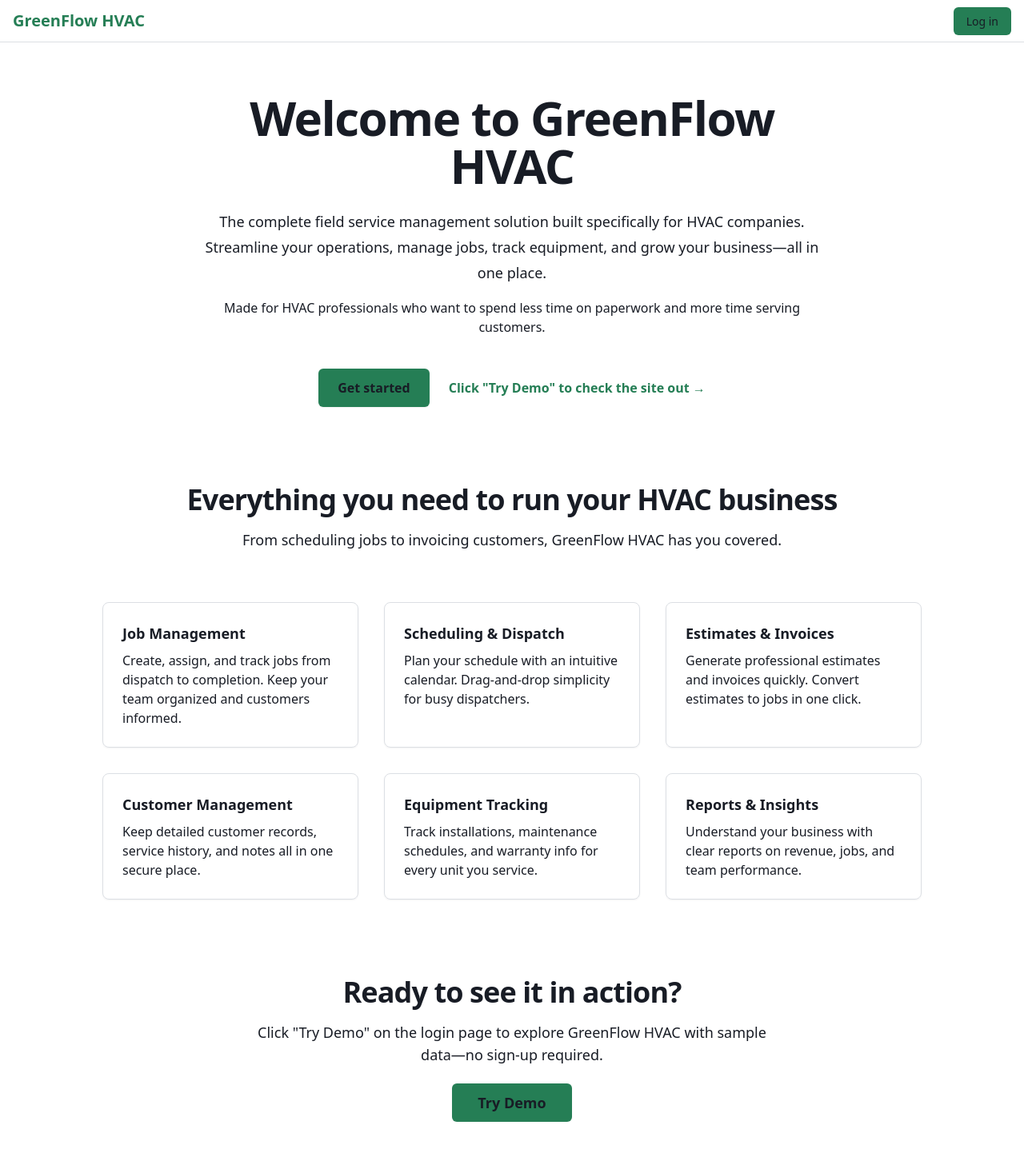
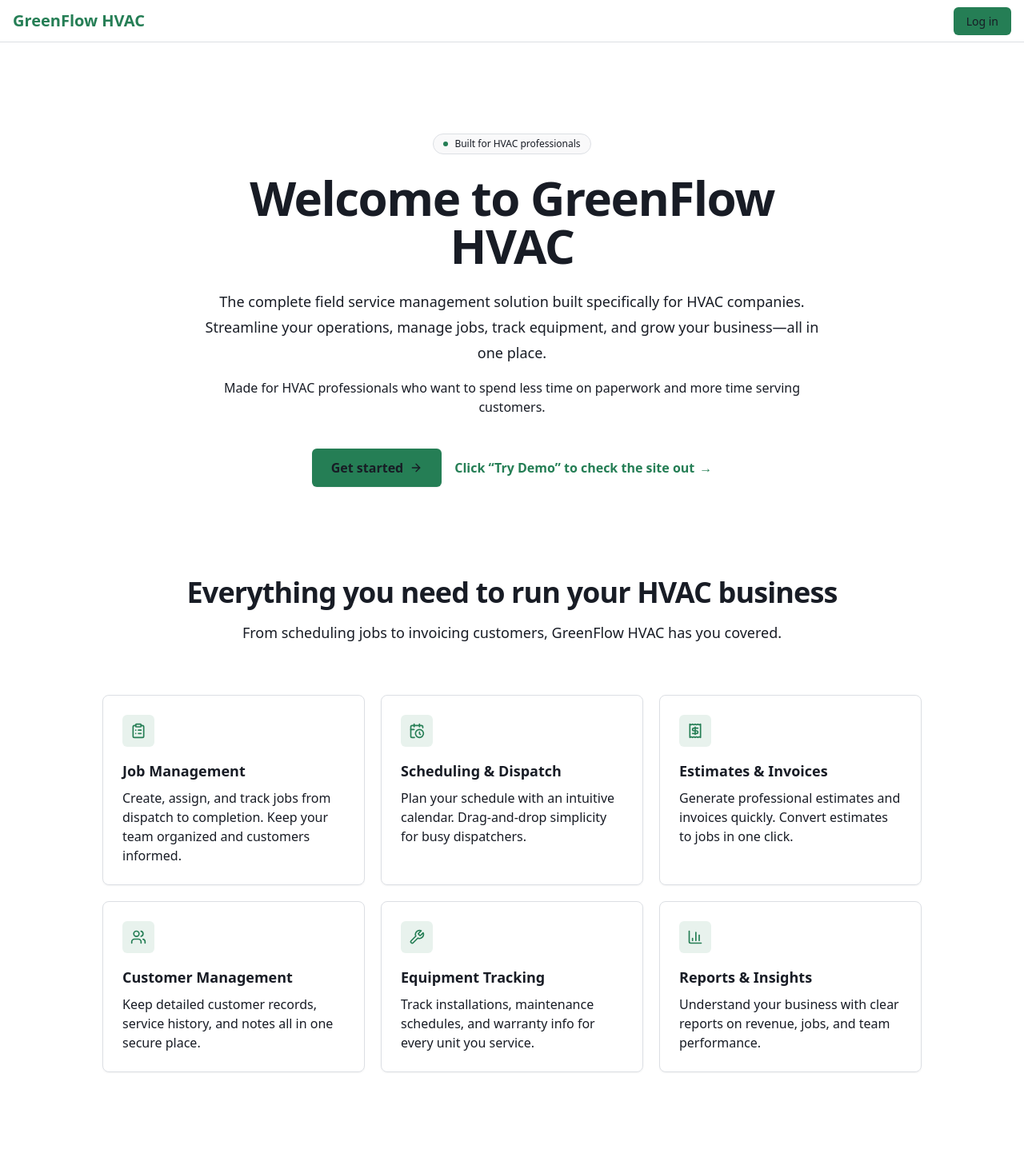
Before and after one commit to mahirajmolfahad3-cloud/greenflow-hvac, a Next.js app: page / in a window 1280 px wide. Shown: the top 1452 px of the page at 80% size. Built offline with nearby package versions, Linux system fonts and the light colour scheme.

Commit message:
better landing page

```diff
--- a/app/page.tsx
+++ b/app/page.tsx
@@ -1,40 +1,111 @@
+import Link from "next/link";
+import {
+  ClipboardList,
+  CalendarClock,
+  Receipt,
+  Users,
+  Wrench,
+  BarChart3,
+  ArrowRight,
+} from "lucide-react";
 import { LandingNav } from "@/components/layout/landing-nav";
 
 // Root renders landing content directly to avoid Next.js SSG/runtime issues
 // caused by wrapper indirection through route groups.
+
+const features = [
+  {
+    icon: ClipboardList,
+    title: "Job Management",
+    description:
+      "Create, assign, and track jobs from dispatch to completion. Keep your team organized and customers informed.",
+  },
+  {
+    icon: CalendarClock,
+    title: "Scheduling & Dispatch",
+    description:
+      "Plan your schedule with an intuitive calendar. Drag-and-drop simplicity for busy dispatchers.",
+  },
+  {
+    icon: Receipt,
+    title: "Estimates & Invoices",
+    description:
+      "Generate professional estimates and invoices quickly. Convert estimates to jobs in one click.",
+  },
+  {
+    icon: Users,
+    title: "Customer Management",
+    description:
+      "Keep detailed customer records, service history, and notes all in one secure place.",
+  },
+  {
+    icon: Wrench,
+    title: "Equipment Tracking",
+    description:
+      "Track installations, maintenance schedules, and warranty info for every unit you service.",
+  },
+  {
+    icon: BarChart3,
+    title: "Reports & Insights",
+    description:
+      "Understand your business with clear reports on revenue, jobs, and team performance.",
+  },
+];
+
 export default function RootPage() {
   return (
     <div className="min-h-screen bg-background">
       <LandingNav />
-      <main className="container mx-auto px-4 py-16">
-        <div className="mx-auto max-w-3xl text-center">
-          <h1 className="text-4xl font-bold tracking-tight sm:text-5xl md:text-6xl">
+
+      <main className="container mx-auto px-4 py-20 sm:py-28">
+        {/* Hero */}
+        <div className="relative mx-auto max-w-3xl text-center">
+          <div
+            className="pointer-events-none absolute inset-x-0 -top-24 -z-10 h-72 opacity-60 blur-3xl"
+            style={{
+              background:
+                "radial-gradient(60% 100% at 50% 0%, hsl(var(--primary)/0.18) 0%, transparent 70%)",
+            }}
+            aria-hidden="true"
+          />
+
+          <div className="hero-in mb-6 inline-flex items-center gap-2 rounded-full border border-border bg-muted/50 px-3 py-1 text-xs font-medium text-muted-foreground">
+            <span className="h-1.5 w-1.5 rounded-full bg-primary" />
+            Built for HVAC professionals
+          </div>
+
+          <h1 className="hero-in text-4xl font-bold tracking-tight sm:text-5xl md:text-6xl" style={{ animationDelay: "0.06s" }}>
             Welcome to GreenFlow HVAC
           </h1>
-          <p className="mt-6 text-lg leading-8 text-muted-foreground">
+
+          <p className="hero-in mt-6 text-lg leading-8 text-muted-foreground" style={{ animationDelay: "0.12s" }}>
             The complete field service management solution built specifically for HVAC companies.
             Streamline your operations, manage jobs, track equipment, and grow your business—all in one place.
           </p>
-          <p className="mt-4 text-base text-muted-foreground">
+          <p className="hero-in mt-4 text-base text-muted-foreground" style={{ animationDelay: "0.16s" }}>
             Made for HVAC professionals who want to spend less time on paperwork and more time serving customers.
           </p>
-          <div className="mt-10 flex items-center justify-center gap-x-6">
-            <a
+
+          <div className="hero-in mt-10 flex flex-col items-center justify-center gap-4 sm:flex-row" style={{ animationDelay: "0.2s" }}>
+            <Link
               href="/login"
-              className="rounded-md bg-primary px-6 py-3 text-base font-semibold text-primary-foreground shadow-sm hover:bg-primary/90 focus-visible:outline focus-visible:outline-2 focus-visible:outline-offset-2"
+              className="group inline-flex items-center gap-2 rounded-md bg-primary px-6 py-3 text-base font-semibold text-primary-foreground shadow-sm transition-colors hover:bg-primary/90 focus-visible:outline focus-visible:outline-2 focus-visible:outline-offset-2 focus-visible:outline-primary"
             >
               Get started
-            </a>
-            <a
+              <ArrowRight className="h-4 w-4 transition-transform duration-300 group-hover:translate-x-0.5" />
+            </Link>
+            <Link
               href="/login"
-              className="text-base font-semibold leading-6 text-primary hover:text-primary/80"
+              className="inline-flex items-center gap-1.5 text-base font-semibold leading-6 text-primary transition-colors hover:text-primary/80"
             >
-              Click "Try Demo" to check the site out <span aria-hidden="true">→</span>
-            </a>
+              Click &ldquo;Try Demo&rdquo; to check the site out
+              <span aria-hidden="true">→</span>
+            </Link>
           </div>
         </div>
 
-        <div className="mx-auto mt-24 max-w-5xl">
+        {/* Feature grid */}
+        <div className="mx-auto mt-28 max-w-5xl">
           <h2 className="text-center text-3xl font-bold tracking-tight sm:text-4xl">
             Everything you need to run your HVAC business
           </h2>
@@ -42,65 +113,38 @@ export default function RootPage() {
             From scheduling jobs to invoicing customers, GreenFlow HVAC has you covered.
           </p>
 
-          <div className="mt-16 grid grid-cols-1 gap-8 sm:grid-cols-2 lg:grid-cols-3">
-            <div className="rounded-lg border border-border bg-card p-6 shadow-sm">
-              <h3 className="text-lg font-semibold">Job Management</h3>
-              <p className="mt-2 text-muted-foreground">
-                Create, assign, and track jobs from dispatch to completion. Keep your team organized and customers informed.
-              </p>
-            </div>
-
-            <div className="rounded-lg border border-border bg-card p-6 shadow-sm">
-              <h3 className="text-lg font-semibold">Scheduling & Dispatch</h3>
-              <p className="mt-2 text-muted-foreground">
-                Plan your schedule with an intuitive calendar. Drag-and-drop simplicity for busy dispatchers.
-              </p>
-            </div>
-
-            <div className="rounded-lg border border-border bg-card p-6 shadow-sm">
-              <h3 className="text-lg font-semibold">Estimates & Invoices</h3>
-              <p className="mt-2 text-muted-foreground">
-                Generate professional estimates and invoices quickly. Convert estimates to jobs in one click.
-              </p>
-            </div>
-
-            <div className="rounded-lg border border-border bg-card p-6 shadow-sm">
-              <h3 className="text-lg font-semibold">Customer Management</h3>
-              <p className="mt-2 text-muted-foreground">
-                Keep detailed customer records, service history, and notes all in one secure place.
-              </p>
-            </div>
-
-            <div className="rounded-lg border border-border bg-card p-6 shadow-sm">
-              <h3 className="text-lg font-semibold">Equipment Tracking</h3>
-              <p className="mt-2 text-muted-foreground">
-                Track installations, maintenance schedules, and warranty info for every unit you service.
-              </p>
-            </div>
-
-            <div className="rounded-lg border border-border bg-card p-6 shadow-sm">
-              <h3 className="text-lg font-semibold">Reports & Insights</h3>
-              <p className="mt-2 text-muted-foreground">
-                Understand your business with clear reports on revenue, jobs, and team performance.
-              </p>
-            </div>
+          <div className="mt-16 grid grid-cols-1 gap-5 sm:grid-cols-2 lg:grid-cols-3">
+            {features.map((feature) => (
+              <div
+                key={feature.title}
+                className="group rounded-lg border border-border bg-card p-6 shadow-sm transition-all duration-300 hover:-translate-y-0.5 hover:border-primary/30 hover:shadow-md"
+              >
+                <div className="flex h-10 w-10 items-center justify-center rounded-md bg-primary/10 text-primary transition-colors group-hover:bg-primary/15">
+                  <feature.icon className="h-5 w-5" />
+                </div>
+                <h3 className="mt-4 text-lg font-semibold">{feature.title}</h3>
+                <p className="mt-2 text-muted-foreground">{feature.description}</p>
+              </div>
+            ))}
           </div>
         </div>
 
-        <div className="mx-auto mt-24 max-w-2xl text-center">
+        {/* Secondary CTA */}
+        <div className="mx-auto mt-28 max-w-2xl rounded-2xl border border-border bg-card px-6 py-12 text-center shadow-sm sm:px-12">
           <h2 className="text-3xl font-bold tracking-tight sm:text-4xl">
             Ready to see it in action?
           </h2>
           <p className="mt-4 text-lg text-muted-foreground">
-            Click "Try Demo" on the login page to explore GreenFlow HVAC with sample data—no sign-up required.
+            Click &ldquo;Try Demo&rdquo; on the login page to explore GreenFlow HVAC with sample data—no sign-up required.
           </p>
           <div className="mt-8">
-            <a
+            <Link
               href="/login"
-              className="rounded-md bg-primary px-8 py-3 text-lg font-semibold text-primary-foreground shadow-sm hover:bg-primary/90"
+              className="inline-flex items-center gap-2 rounded-md bg-primary px-8 py-3 text-lg font-semibold text-primary-foreground shadow-sm transition-colors hover:bg-primary/90"
             >
               Try Demo
-            </a>
+              <ArrowRight className="h-5 w-5" />
+            </Link>
           </div>
         </div>
       </main>
@@ -110,6 +154,18 @@ export default function RootPage() {
           <p>GreenFlow HVAC. Built for HVAC professionals.</p>
         </div>
       </footer>
+
+      {/* Scoped, dependency-free entrance animation for the hero */}
+      <style>{`
+        @keyframes heroIn {
+          from { opacity: 0; transform: translateY(12px); }
+          to { opacity: 1; transform: translateY(0); }
+        }
+        .hero-in {
+          opacity: 0;
+          animation: heroIn 0.6s cubic-bezier(0.16, 1, 0.3, 1) forwards;
+        }
+      `}</style>
     </div>
   );
 }
```
Also changed, not shown: 1 other file (tests, documents, lock files or other folders).
